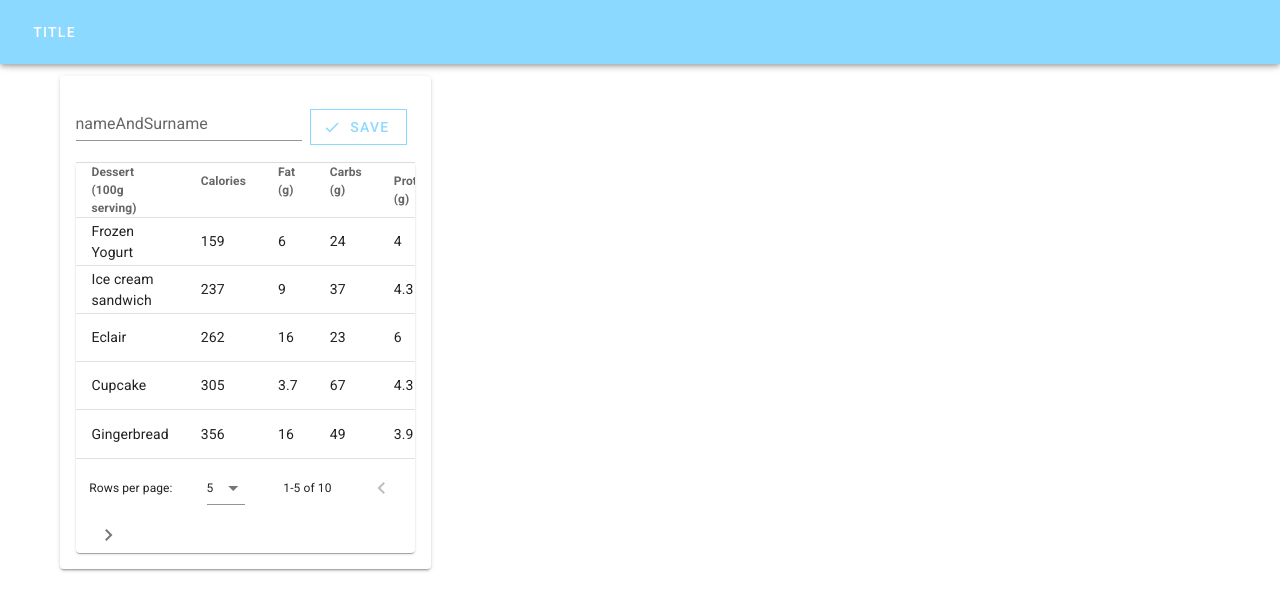
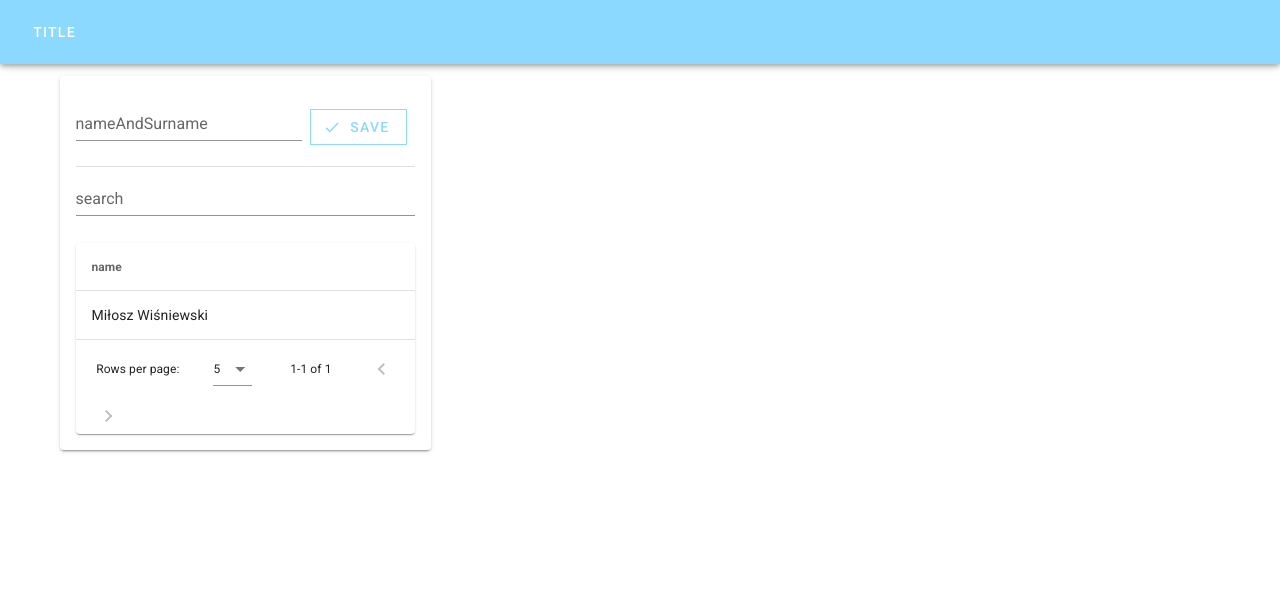
Before and after one commit to Milesq/notice-board, a Vue app: page /admin in a window 1280 px wide. Shown: the top 610 px of the page. Built offline with nearby package versions, Linux system fonts and the light colour scheme.

Commit message:
Add user list

```diff
--- /dev/null
+++ b/src/components/AdminUsers.vue
@@ -0,0 +1,78 @@
+<template>
+  <v-card>
+    <v-card-text>
+      <v-form v-model="formValid" @submit.prevent="newUser" class="d-flex align-center mb-1">
+        <v-text-field :rules="nameRules" v-model="newName" :label="$t('nameAndSurname')" />
+        <v-btn type="submit" class="ma-2" tile outlined color="primary">
+          <v-icon left>mdi-check</v-icon>Save
+        </v-btn>
+      </v-form>
+
+      <v-divider />
+      <v-text-field
+        :label="$t('search')"
+        append-icon="mdi-search"
+        hide-details
+        v-model="searchText"
+      />
+
+      <v-data-table
+        class="elevation-1 mt-7"
+        :items-per-page="5"
+        :headers="headers"
+        :items="users"
+        :search="searchText"
+      >
+        <template #item.name="props">
+          <v-edit-dialog
+            transition="slide-y-transition"
+            :return-value.sync="props.item.name"
+            @save="update"
+          >
+            {{ props.item.name }}
+
+            <template #input>
+              <v-text-field v-model="props.item.name" single-line />
+            </template>
+          </v-edit-dialog>
+        </template>
+      </v-data-table>
+    </v-card-text>
+  </v-card>
+</template>
+
+<script>
+export default {
+  data() {
+    return {
+      searchText: '',
+      newName: '',
+      users: ['Miłosz Wiśniewski'].map(name => ({ name })),
+      formValid: false,
+
+      nameRules: [
+        name => /^[a-zA-Z\s]+$/.test(name) || this.$t('nameErrors[0]'),
+        name => /.+\s.+/.test(name) || this.$t('nameErrors[1]'),
+      ],
+      headers: [
+        {
+          text: this.$t('name'),
+          align: 'start',
+          value: 'name',
+        },
+      ],
+    };
+  },
+  methods: {
+    newUser() {
+      if (!this.formValid) return;
+
+      this.newName = '';
+      this.update();
+    },
+    update() {
+      console.log(this.users);
+    },
+  },
+};
+</script>
--- a/src/plugins/i18n.js
+++ b/src/plugins/i18n.js
@@ -9,12 +9,16 @@ const messages = {
     nameAndSurname: 'Name',
     typeName: 'Type name and surname',
     nameErrors: ['The name can contains only letters', 'Please pass both name and surname'],
+    name: 'Name',
+    search: 'Search...',
   },
   'pl-PL': {
     title: 'Ogłoszenia',
     nameAndSurname: 'Imie i nazwisko',
     typeName: 'Podaj imię i nazwisko',
     nameErrors: ['Imię może się składać tylko z liter', 'Podaj zarówno imię jak i nazwisko'],
+    name: 'Imię',
+    search: 'Szukaj...',
   },
 };
 
--- a/src/views/Admin.vue
+++ b/src/views/Admin.vue
@@ -2,134 +2,18 @@
   <v-container>
     <v-row>
       <v-col cols="4">
-        <v-card>
-          <v-card-text>
-            <v-form class="d-flex align-center">
-              <v-text-field :rules="nameRules" :label="$t('nameAndSurname')" />
-              <v-btn type="submit" class="ma-2" tile outlined color="primary">
-                <v-icon left>mdi-check</v-icon>Save
-              </v-btn>
-            </v-form>
-
-            <v-divider />
-
-            <v-data-table
-              :headers="headers"
-              :items="desserts"
-              :items-per-page="5"
-              class="elevation-1"
-            />
-          </v-card-text>
-        </v-card>
+        <AdminUsers />
       </v-col>
     </v-row>
   </v-container>
 </template>
 
 <script>
+import AdminUsers from '@/components/AdminUsers.vue';
+
 export default {
-  data() {
-    return {
-      nameRules: [
-        name => /^[a-zA-Z\s]+$/.test(name) || this.$t('nameErrors[0]'),
-        name => /.+\s.+/.test(name) || this.$t('nameErrors[1]'),
-      ],
-      headers: [
-        {
-          text: 'Dessert (100g serving)',
-          align: 'start',
-          sortable: false,
-          value: 'name',
-        },
-        { text: 'Calories', value: 'calories' },
-        { text: 'Fat (g)', value: 'fat' },
-        { text: 'Carbs (g)', value: 'carbs' },
-        { text: 'Protein (g)', value: 'protein' },
-        { text: 'Iron (%)', value: 'iron' },
-      ],
-      desserts: [
-        {
-          name: 'Frozen Yogurt',
-          calories: 159,
-          fat: 6.0,
-          carbs: 24,
-          protein: 4.0,
-          iron: '1%',
-        },
-        {
-          name: 'Ice cream sandwich',
-          calories: 237,
-          fat: 9.0,
-          carbs: 37,
-          protein: 4.3,
-          iron: '1%',
-        },
-        {
-          name: 'Eclair',
-          calories: 262,
-          fat: 16.0,
-          carbs: 23,
-          protein: 6.0,
-          iron: '7%',
-        },
-        {
-          name: 'Cupcake',
-          calories: 305,
-          fat: 3.7,
-          carbs: 67,
-          protein: 4.3,
-          iron: '8%',
-        },
-        {
-          name: 'Gingerbread',
-          calories: 356,
-          fat: 16.0,
-          carbs: 49,
-          protein: 3.9,
-          iron: '16%',
-        },
-        {
-          name: 'Jelly bean',
-          calories: 375,
-          fat: 0.0,
-          carbs: 94,
-          protein: 0.0,
-          iron: '0%',
-        },
-        {
-          name: 'Lollipop',
-          calories: 392,
-          fat: 0.2,
-          carbs: 98,
-          protein: 0,
-          iron: '2%',
-        },
-        {
-          name: 'Honeycomb',
-          calories: 408,
-          fat: 3.2,
-          carbs: 87,
-          protein: 6.5,
-          iron: '45%',
-        },
-        {
-          name: 'Donut',
-          calories: 452,
-          fat: 25.0,
-          carbs: 51,
-          protein: 4.9,
-          iron: '22%',
-        },
-        {
-          name: 'KitKat',
-          calories: 518,
-          fat: 26.0,
-          carbs: 65,
-          protein: 7,
-          iron: '6%',
-        },
-      ],
-    };
+  components: {
+    AdminUsers,
   },
 };
 </script>
```
